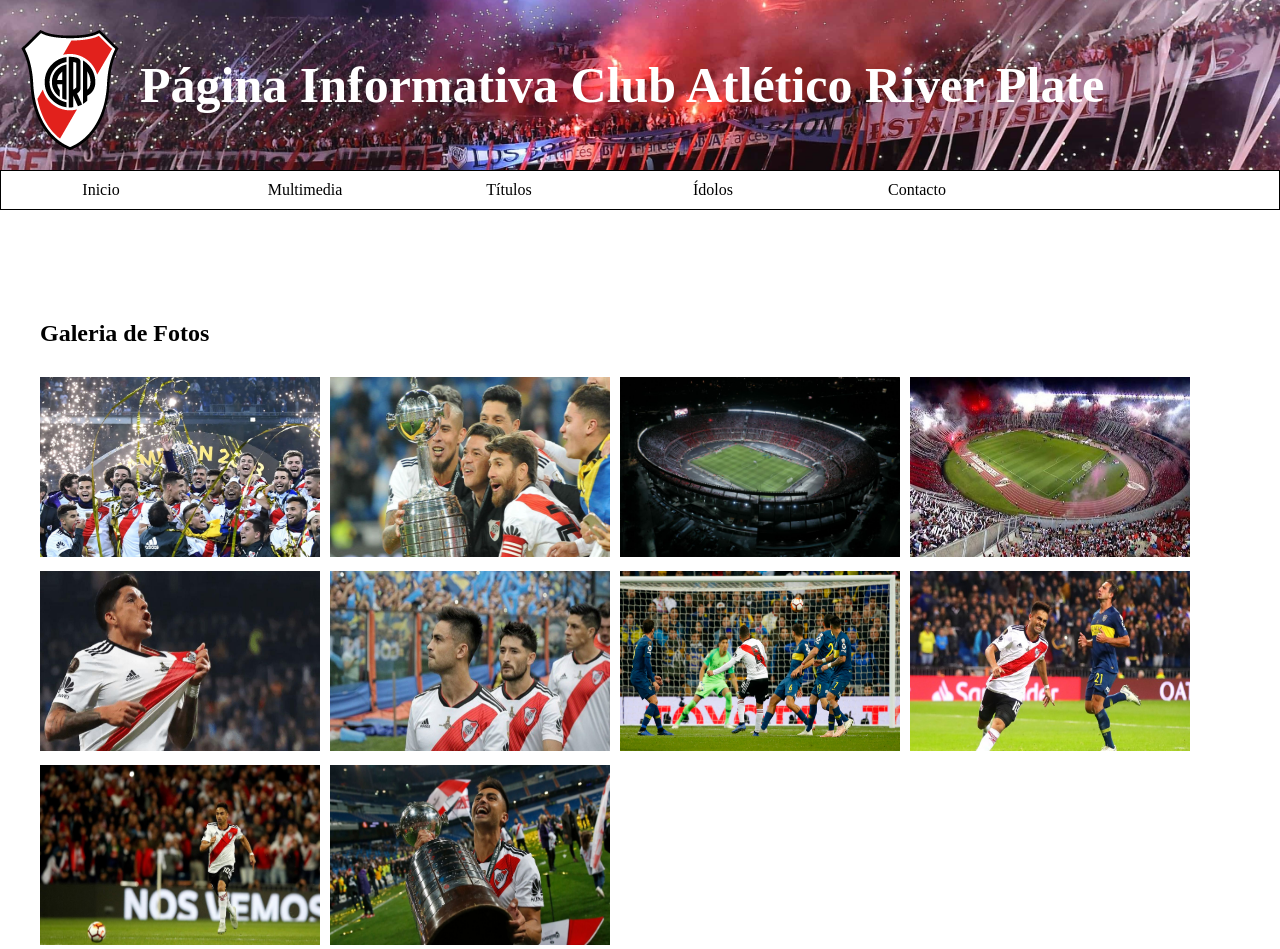
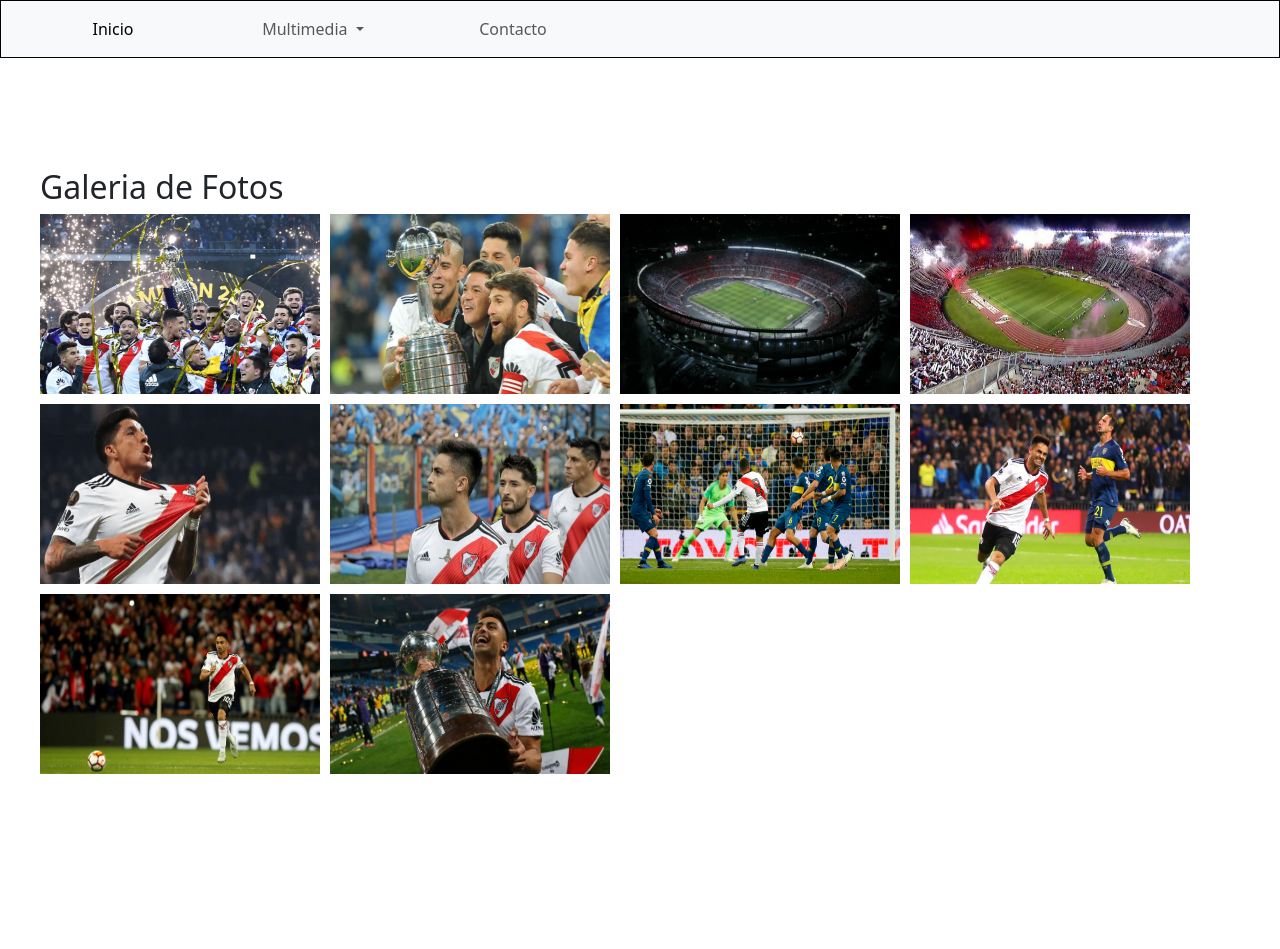
Before and after one commit to denisguevara/PreEntrega2Guevara, a plain HTML site: page pages/fotos.html in a window 1280 px wide. After the commit the page ends 800 px from the top, so only its background shows below. Drawn offline with nearby package versions, Linux system fonts and the light colour scheme.

Commit message:
modificacion 1 fotos

```diff
--- a/pages/fotos.html
+++ b/pages/fotos.html
@@ -7,38 +7,37 @@
     <title>Fotos</title>
     <link rel="shortcut icon" href="../img/logo-river.png" type="image/x-icon">
     <link rel="stylesheet" href="../css/style.css">
+    <link href="https://cdn.jsdelivr.net/npm/bootstrap@5.3.0/dist/css/bootstrap.min.css" rel="stylesheet" integrity="sha384-9ndCyUaIbzAi2FUVXJi0CjmCapSmO7SnpJef0486qhLnuZ2cdeRhO02iuK6FUUVM" crossorigin="anonymous">
 </head>
 <body>
     <header>
-        <div>
-            <div class="flexContainerCabeza">
-                <div class="flex-item logo">
-                    <img src="../img/logo-river.png" alt="Logo river plate">
-                </div>
-                <div class="flex-item titulo">
-                    <h1>Página Informativa Club Atlético River Plate</h1>
-                </div>
+        <nav class="navbar navbar-expand-lg bg-body-tertiary">
+            <div class="container-fluid">
+              <button class="navbar-toggler" type="button" data-bs-toggle="collapse" data-bs-target="#navbarSupportedContent" aria-controls="navbarSupportedContent" aria-expanded="false" aria-label="Toggle navigation">
+                <span class="navbar-toggler-icon"></span>
+              </button>
+              <div class="collapse navbar-collapse" id="navbarSupportedContent">
+                <ul class="navbar-nav me-auto mb-2 mb-lg-0">
+                  <li class="nav-item">
+                    <a class="nav-link active" aria-current="page" href="../index.html">Inicio</a>
+                  </li>
+                  <li class="nav-item dropdown">
+                    <a class="nav-link dropdown-toggle" href="#" role="button" data-bs-toggle="dropdown" aria-expanded="false">
+                      Multimedia
+                    </a>
+                    <ul class="dropdown-menu">
+                      <li><a class="dropdown-item" href="#">Fotos</a></li>
+                      <li><a class="dropdown-item" href="./pages/canciones.html">Canciones</a></li>
+                      <li><a class="dropdown-item" href="./pages/goles.html">Top 10 goles</a></li>
+                    </ul>
+                  </li>
+                  <li class="nav-item">
+                    <a class="nav-link" href="./pages/contacto.html">Contacto</a>
+                  </li>
+                </ul>
+              </div>
             </div>
-
-            <div >
-                <nav>
-                    <ul class="menu">
-
-                        <li><a href="../index.html">Inicio</a></li>
-                        <li><a href="#">Multimedia</a>
-                            <ul>
-                                <li><a href="#">Fotos</a></li>
-                                <li><a href="./canciones.html">Canciones</a></li>
-                                <li><a href="./goles.html">Top 10 goles</a></li>
-                            </ul>
-                        </li>
-                        <li><a href="./titulos.html">Títulos</a></li>
-                        <li><a href="./idolos.html">Ídolos</a></li>
-                        <li><a href="./contacto.html">Contacto</a></li>
-                    </ul>
-                </nav>
-            </div>
-        </div>
+          </nav>
     </header>
     <main>
         <h2>Galeria de Fotos</h2>
@@ -80,5 +79,8 @@
         </div>
     </main>
 
+
+    <script src="https://cdn.jsdelivr.net/npm/bootstrap@5.3.0/dist/js/bootstrap.bundle.min.js" integrity="sha384-geWF76RCwLtnZ8qwWowPQNguL3RmwHVBC9FhGdlKrxdiJJigb/j/68SIy3Te4Bkz" crossorigin="anonymous"></script>
+
 </body>
 </html>
```
